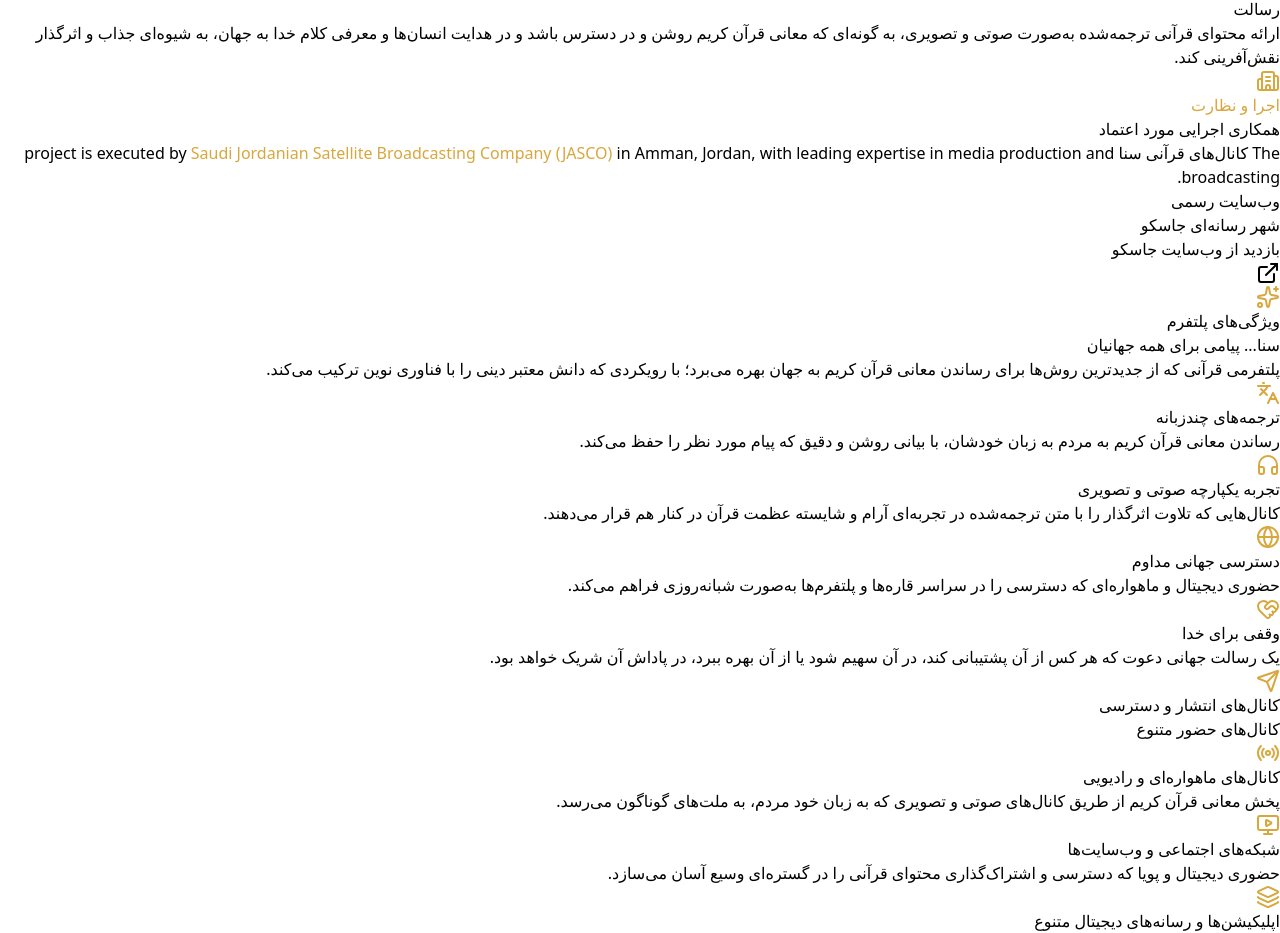
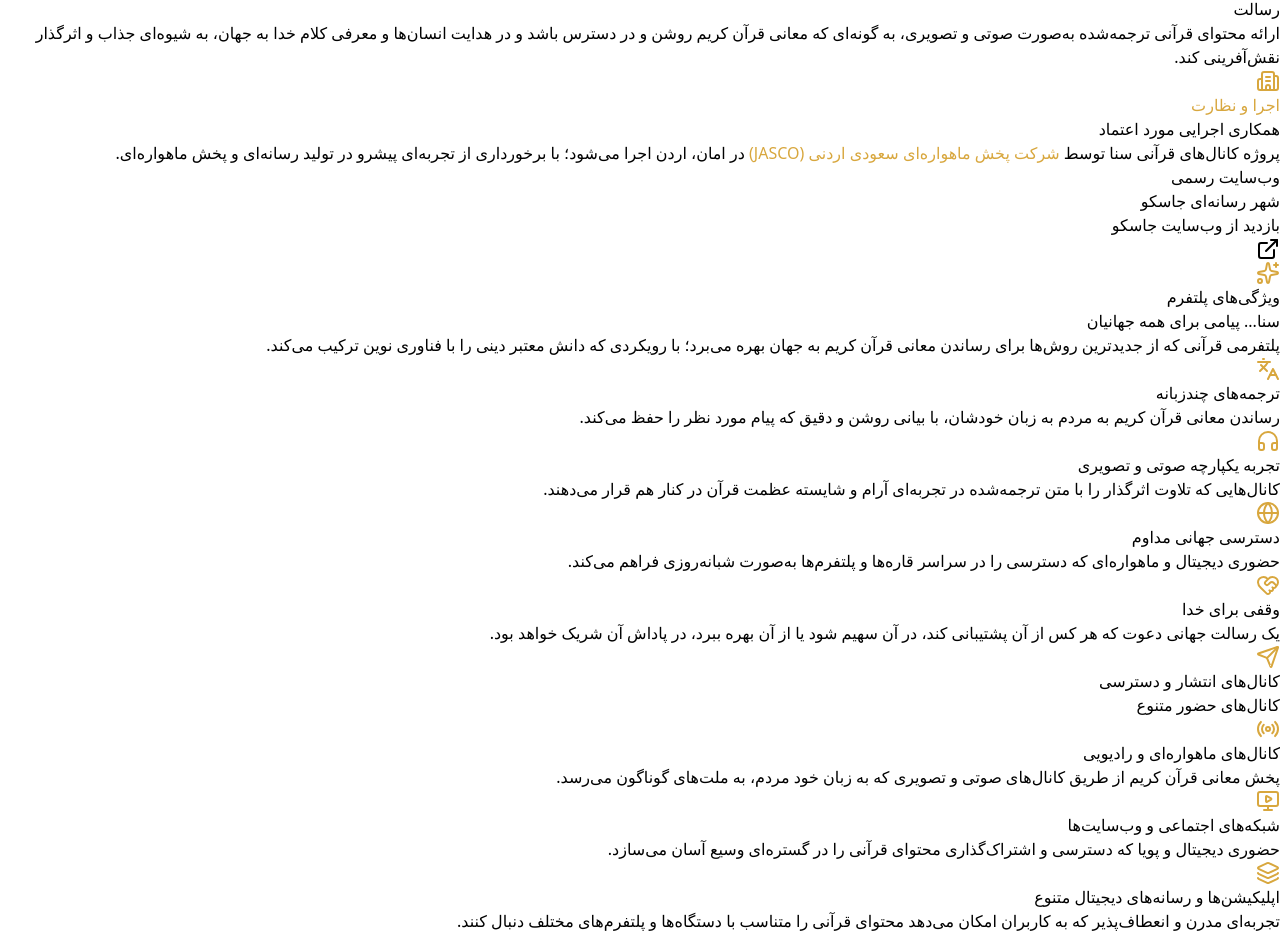
Before and after one commit to mnmn1212-gfgf/quran-site-persian, a React (Vite) app: page / in a window 1280 px wide. Shown: the part 2394-3327 px from the top of the page. Built offline with nearby package versions, Linux system fonts and the light colour scheme; no server answers.

Commit message:
Update App.jsx

```diff
--- a/src/App.jsx
+++ b/src/App.jsx
@@ -1360,19 +1360,18 @@
                         همکاری اجرایی مورد اعتماد
                       </h2>
                       <p className="mt-5 text-base leading-8 text-white/75 sm:text-lg">
-                        The{" "}
+                        پروژه{" "}
                         <span className="font-bold text-white">
                           کانال‌های قرآنی سنا
                         </span>{" "}
-                        project is executed by{" "}
+                        توسط{" "}
                         <span
                           className="font-bold"
                           style={{ color: ACCENT }}
                         >
-                          Saudi Jordanian Satellite Broadcasting Company (JASCO)
+                          شرکت پخش ماهواره‌ای سعودی اردنی (JASCO)
                         </span>{" "}
-                        in Amman, Jordan, with leading expertise in media
-                        production and broadcasting.
+                        در امان، اردن اجرا می‌شود؛ با برخورداری از تجربه‌ای پیشرو در تولید رسانه‌ای و پخش ماهواره‌ای.
                       </p>
                     </div>
                   </div>
```
